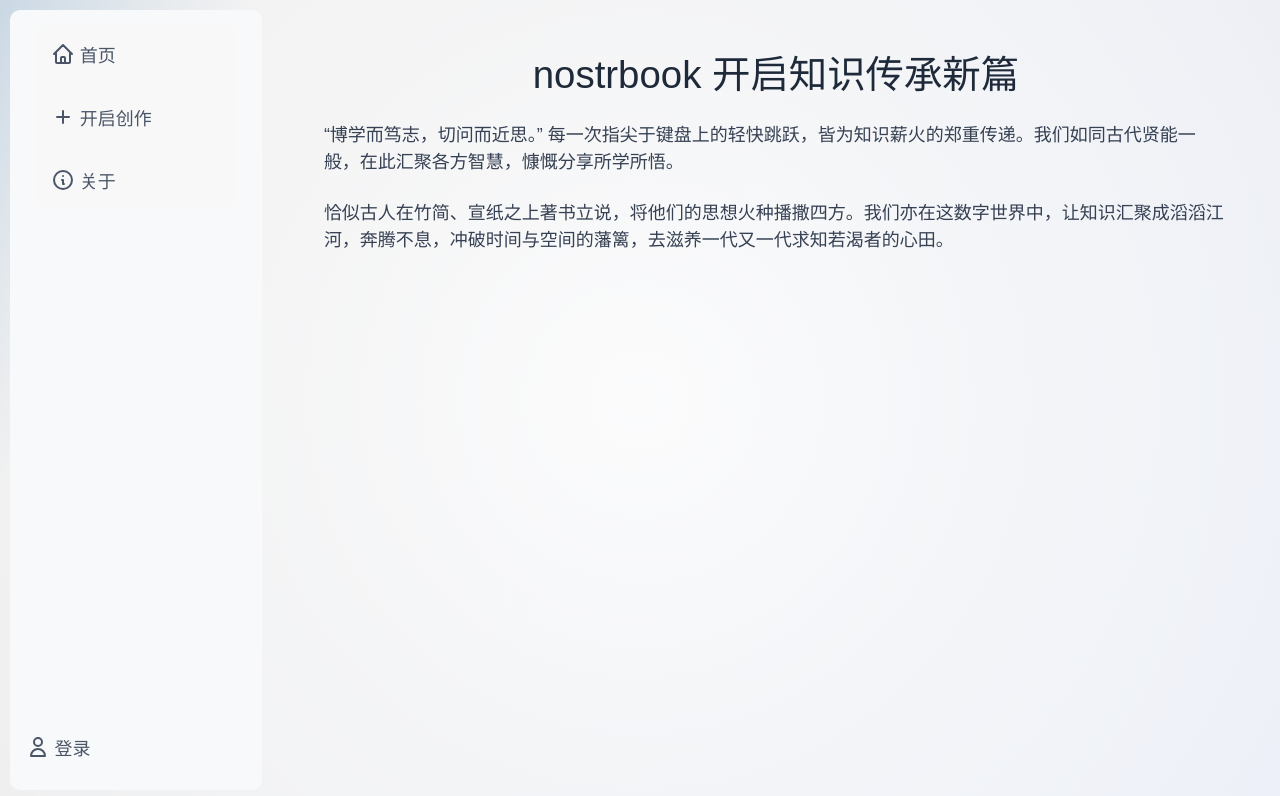
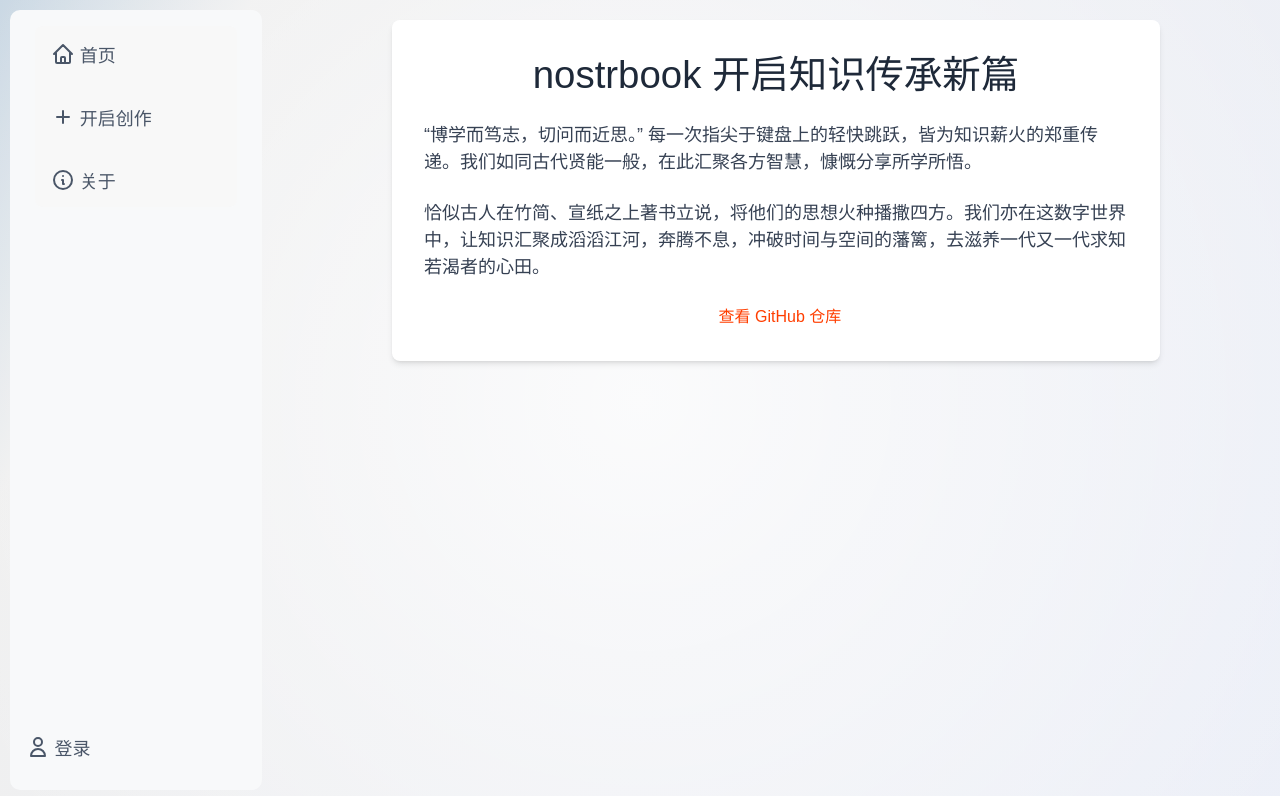
Before and after one commit to nostrbook/nostrbook, a SvelteKit app: page /about in a window 1280 px wide. Shown: the top 796 px of the page. Built offline with nearby package versions, Linux system fonts and the light colour scheme.

Commit message:
增加了github链接

```diff
--- a/src/routes/about/+page.svelte
+++ b/src/routes/about/+page.svelte
@@ -2,7 +2,7 @@
 
 </script>
 
-    <div class="container mx-auto p-8 space-y-6">
+    <div class="container mx-auto p-8 space-y-6 bg-white rounded-lg shadow-md max-w-3xl">
         <h1 class="text-3xl font-bold text-center text-gray-800">nostrbook 开启知识传承新篇</h1>
         <p class="text-lg text-gray-700">
             “博学而笃志，切问而近思。” 每一次指尖于键盘上的轻快跳跃，皆为知识薪火的郑重传递。我们如同古代贤能一般，在此汇聚各方智慧，慷慨分享所学所悟。
@@ -10,4 +10,11 @@
         <p class="text-lg text-gray-700">
             恰似古人在竹简、宣纸之上著书立说，将他们的思想火种播撒四方。我们亦在这数字世界中，让知识汇聚成滔滔江河，奔腾不息，冲破时间与空间的藩篱，去滋养一代又一代求知若渴者的心田。
         </p>
+        <div class="flex justify-center">
+            <a href="https://github.com/nostrbook/nostrbook"
+                class="flex items-center space-x-2 text-blue-600 hover:text-blue-800 transition-colors duration-300">
+                <i class="fa-solid fa-cat"></i>
+                <span>查看 GitHub 仓库</span>
+            </a>
+        </div>
     </div>
```
